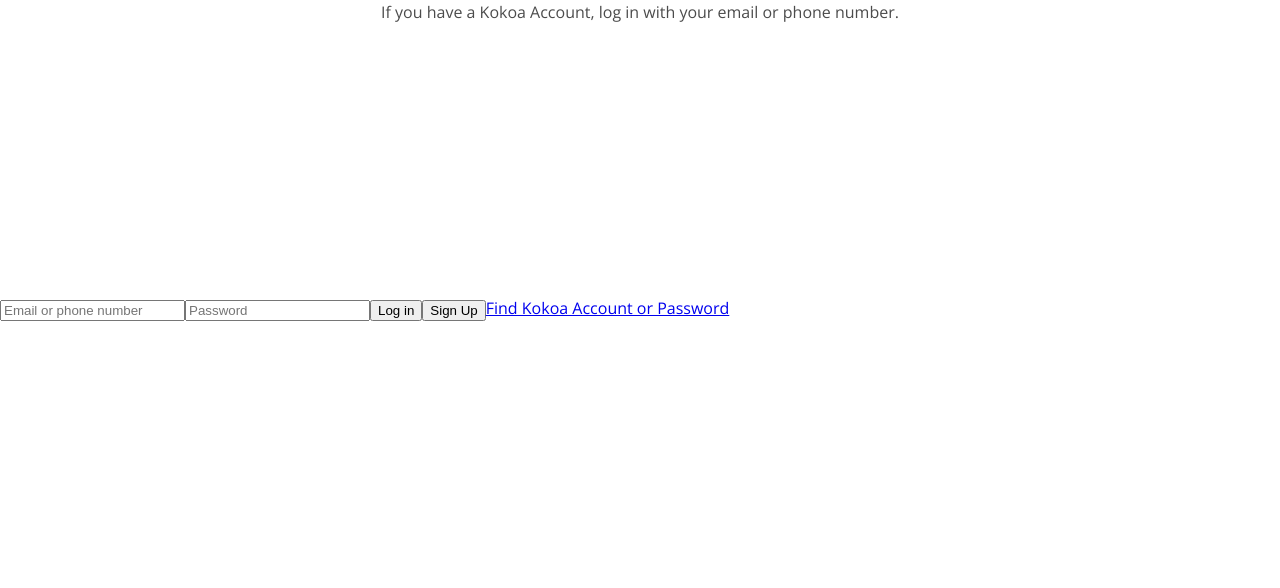
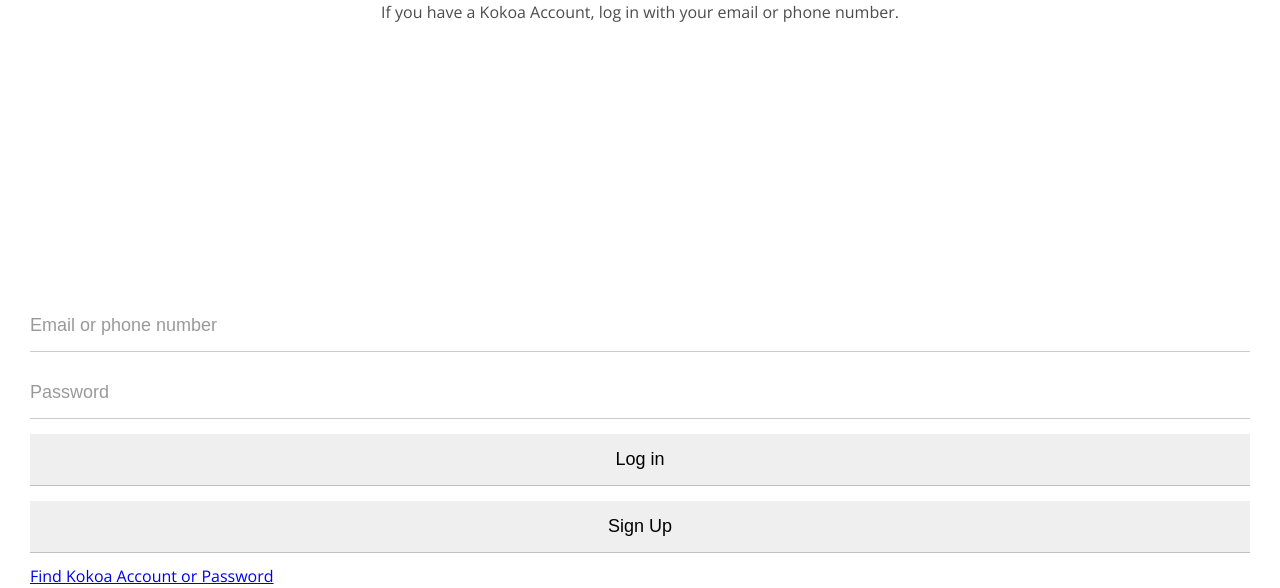
Before and after one commit to SangYoonLee1231/kokoa-clone-2021, a plain HTML site: page index.html in a window 1280 px wide. Shown: the part 212-800 px from the top of the page. Drawn offline with nearby package versions, Linux system fonts and the light colour scheme.

Commit message:
Update All
End #6.7 Login Form part One

```diff
--- a/css/reset.css
+++ b/css/reset.css
@@ -127,3 +127,6 @@
   border-collapse: collapse;
   border-spacing: 0;
 }
+input:focus {
+  outline: none;
+}
--- a/css/styles.css
+++ b/css/styles.css
@@ -1,5 +1,6 @@
 @import url("https://fonts.googleapis.com/css2?family=Open+Sans:wght@400;600&display=swap");
 @import "reset.css";
+@import "variables.css";
 @import "status-bar.css";
 
 body {
@@ -28,4 +29,23 @@
 
 #login-form {
   display: flex;
+  flex-direction: column;
+  margin: 0px 30px;
 }
+
+#login-form input {
+  border: none;
+  padding: 15px 0px;
+  font-size: 18px;
+  border-bottom: 1px solid rgba(0, 0, 0, 0.2);
+  margin-bottom: 15px;
+  transition: border-color 0.3s ease-in-out;
+}
+
+#login-form input::placeholder {
+  color: rgba(0, 0, 0, 0.4);
+}
+
+#login-form input:focus {
+  border-color: var(--yellow);
+}
--- /dev/null
+++ b/css/variables.css
@@ -0,0 +1,3 @@
+:root {
+  --yellow: #fae100;
+}
```
